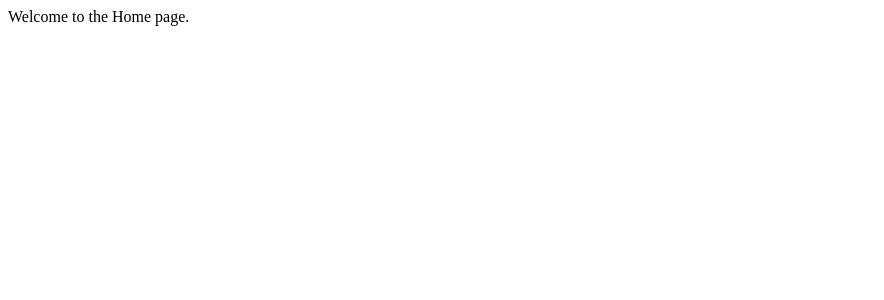
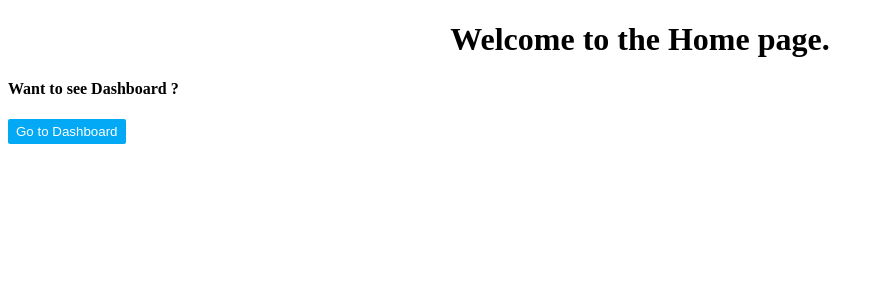
Before and after one commit to sumonDev13/DashboardPanel, a React (Vite) app in the folder client/: page / in a window 1280 px wide. Shown: the top 300 px of the page, without its empty margins (0-884 px from the left). Built offline with nearby package versions, Linux system fonts and the light colour scheme.

Commit message:
wip page styling

```diff
--- a/client/src/App.css
+++ b/client/src/App.css
@@ -0,0 +1,11 @@
+.home h1{
+    text-align: center;
+}
+button{
+    background:#03a9f4 ;
+    color : #fff !important;
+    border-radius: 2px;
+    border: none!important;
+    padding:5px  8px;;
+
+}
--- a/client/src/components/home.jsx
+++ b/client/src/components/home.jsx
@@ -1,8 +1,17 @@
+import '../App.css'
 
 const Home = () => {
   return (
-    <div>Welcome to the Home page.</div>
-  )
-}
+    <div className='home'>
+      <h1>Welcome to the Home page.</h1>
+      <div>
+        <span>
+         <h4>Want to see Dashboard ? </h4>
+          </span>
+        <button>Go to Dashboard</button>
+      </div>
+    </div>
+  );
+};
 
-export default Home
+export default Home;
```
